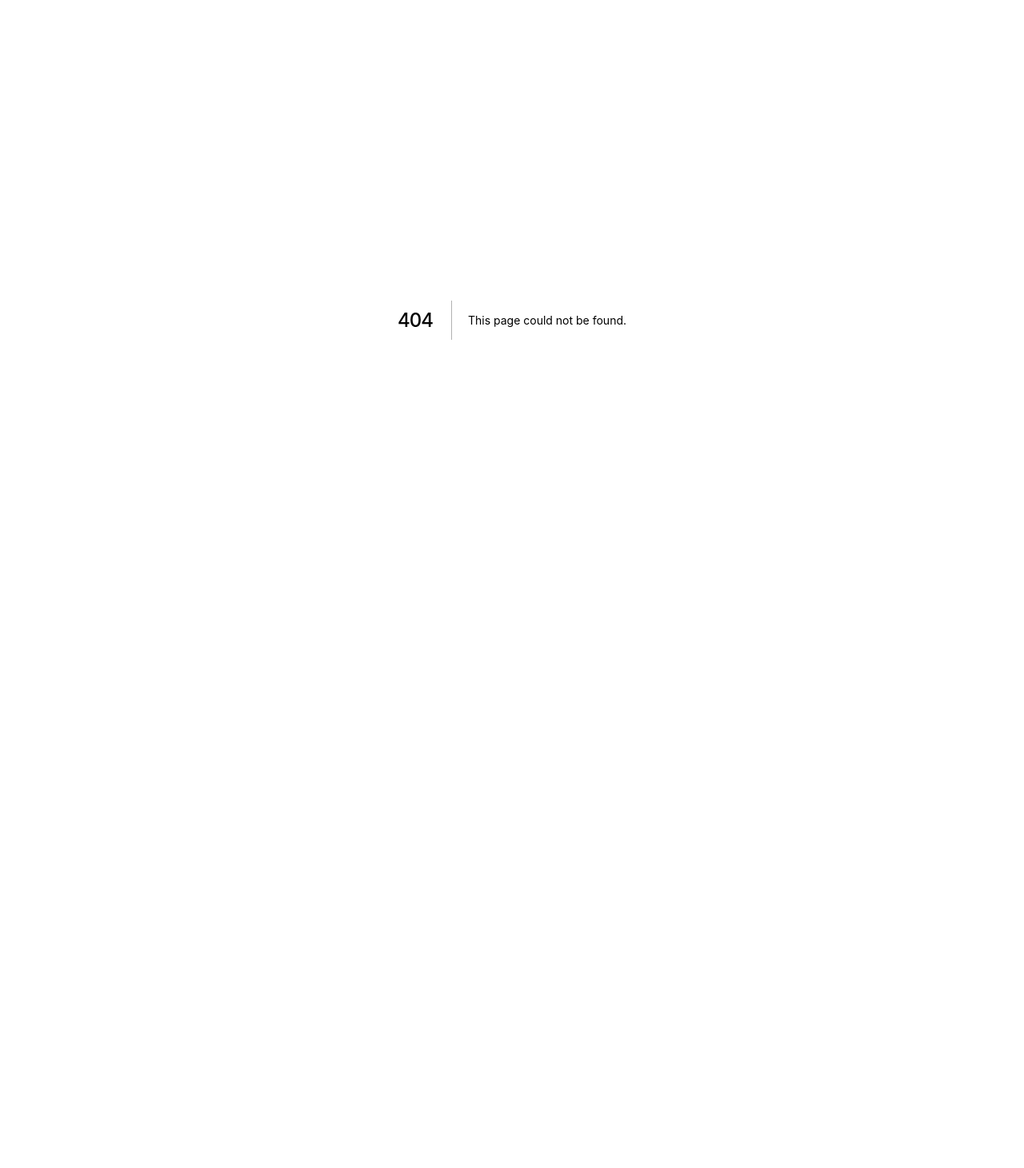
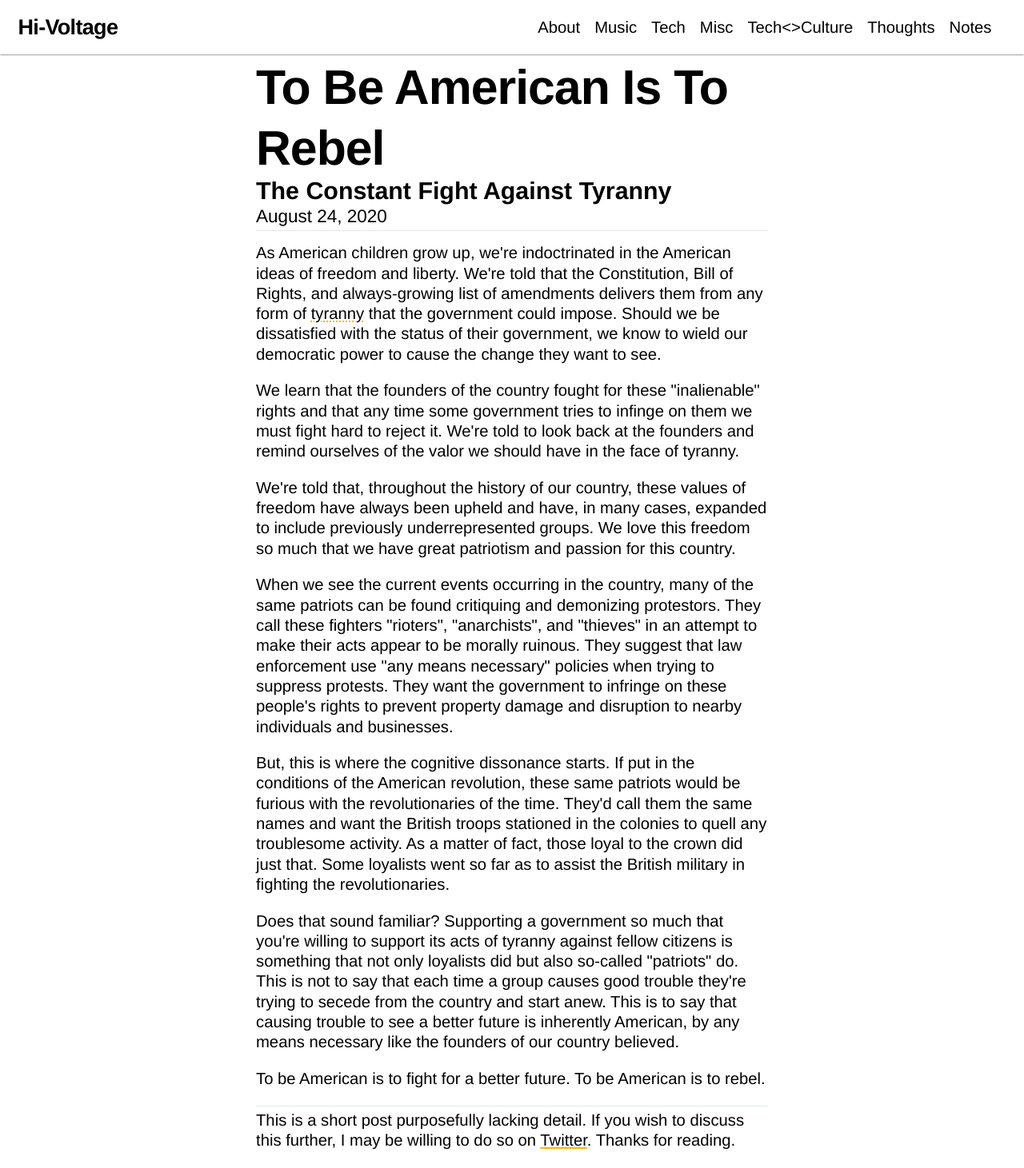
Before and after one commit to aunyks/blog, a Next.js app: page /2020/8/to-be-american-is-to-rebel in a window 1280 px wide. Before the commit this address had no page. Shown: the top 1461 px of the page at 80% size. Before the commit the page ends 800 px from the top, so only its background shows below. Built offline with nearby package versions, Linux system fonts and the light colour scheme.

Commit message:
to be american

```diff
--- /dev/null
+++ b/pages/2020/8/to-be-american-is-to-rebel.js
@@ -0,0 +1,43 @@
+import Post from 'components/Post'
+import Hint from 'components/Hint'
+
+export default () => (
+  <Post
+    title="To Be American Is To Rebel"
+    subtitle="The Constant Fight Against Tyranny"
+    description="Recounting the inspiration and process for designing my first credit card."
+    date="2020-08-23"
+    remark={(
+      <>
+        This is a short post purposefully lacking detail. If you wish to discuss this further, I may be willing to do so on <a href="https://twitter.com/aunyks">Twitter</a>.
+        Thanks for reading.
+      </>
+    )}>
+    <p>
+      As American children grow up, we're indoctrinated in the American ideas of freedom and liberty. We're told that the Constitution, Bill of Rights, and always-growing list of amendments delivers them from any form of <Hint msg={`A more modern equivalent of the word "tyranny" is "oppression".`}>tyranny</Hint> that the government could impose.
+      Should we be dissatisfied with the status of their government, we know to wield our democratic power to cause the change they want to see.
+      </p>
+    <p>
+      We learn that the founders of the country fought for these "inalienable" rights and that any time some government tries to infinge on them we must fight hard to reject it. We're told to look back at the founders and remind ourselves of the valor we should have in the face of tyranny.
+    </p>
+    <p>
+      We're told that, throughout the history of our country, these values of freedom have always been upheld and have, in many cases, expanded to include previously underrepresented groups.
+      We love this freedom so much that we have great patriotism and passion for this country.
+    </p>
+    <p>
+      When we see the current events occurring in the country, many of the same patriots can be found critiquing and demonizing protestors. They call these fighters "rioters", "anarchists", and "thieves" in an attempt to make their acts appear to be morally ruinous.
+      They suggest that law enforcement use "any means necessary" policies when trying to suppress protests. They want the government to infringe on these people's rights to prevent property damage and disruption to nearby individuals and businesses.
+    </p>
+    <p>
+      But, this is where the cognitive dissonance starts. If put in the conditions of the American revolution, these same patriots would be furious with the revolutionaries of the time. They'd call them the same names and want the British troops stationed in the colonies
+      to quell any troublesome activity. As a matter of fact, those loyal to the crown did just that. Some loyalists went so far as to assist the British military in fighting the revolutionaries.
+    </p>
+    <p>
+      Does that sound familiar? Supporting a government so much that you're willing to support its acts of tyranny against fellow citizens is something that not only loyalists did but also so-called "patriots" do. This is not to say that each time a group causes good trouble
+      they're trying to secede from the country and start anew. This is to say that causing trouble to see a better future is inherently American, by any means necessary like the founders of our country believed.
+    </p>
+    <p>
+      To be American is to fight for a better future. To be American is to rebel.
+    </p>
+  </Post>
+)
--- a/pages/misc.js
+++ b/pages/misc.js
@@ -6,6 +6,7 @@ export default () => (
     pageTitle="Misc"
     title="Misc"
     subtitle="Posts of no category">
+    <Link href="/2020/8/to-be-american-is-to-rebel">to be american is to rebel</Link>
     <Link href="/2020/8/designing-my-first-credit-card">designing my first credit card</Link>
     <Link href="/2020/8/to-be-a-jack-of-all-trades">to be a jack of all trades</Link>
   </LinksPage>
```
